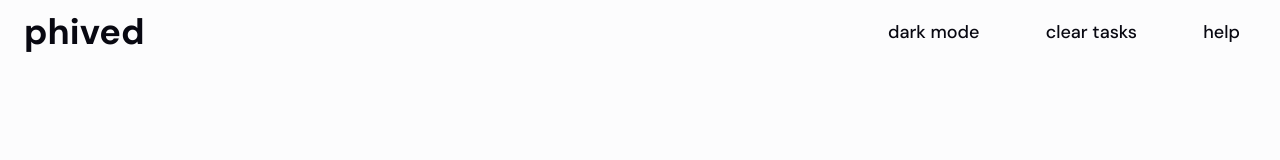
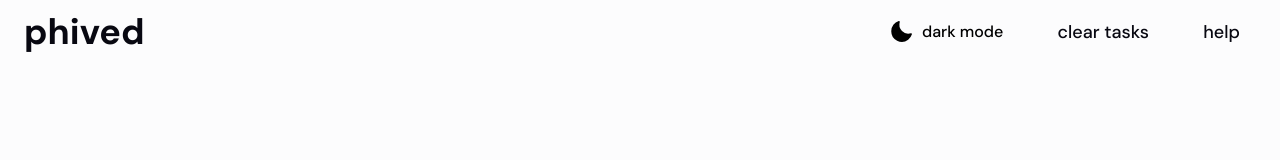
Before and after one commit to LukeberryPi/phived, a React (Vite) app: page / in a window 1280 px wide. Shown: the top 160 px of the page. Built offline with nearby package versions, Linux system fonts and the light colour scheme.

Commit message:
chore: create classNameProp common interface

```diff
--- a/src/components/Header.tsx
+++ b/src/components/Header.tsx
@@ -2,6 +2,7 @@ import { useEffect, useState } from "react";
 import { useTasksContext } from "src/contexts";
 import { Logo } from "src/components/Logo";
 import { handleSetTheme, isThemeSetToDark } from "src/utils";
+import { DarkModeIcon, LightModeIcon } from "src/icons";
 
 export function Header() {
   const { clearTasks, tasks } = useTasksContext();
@@ -21,12 +22,15 @@ export function Header() {
     <header className="fixed top-0 flex h-16 w-full items-center justify-center sm:justify-between sm:px-6">
       <Logo />
       <nav className="flex h-full w-72 items-center justify-between xs:w-80 sm:w-96">
-        <button
-          onClick={toggleDarkMode}
-          className="h-10 select-none rounded-2xl px-3 text-base font-medium text-darkerBlack transition duration-100 hover:bg-darkBlack hover:text-lighterWhite hover:ease-in-out dark:text-lighterWhite dark:hover:bg-lightWhite dark:hover:text-darkBlack xs:text-lg sm:px-4"
-        >
-          {isDarkMode ? "light" : "dark"} mode
-        </button>
+        <div className="group flex select-none items-center gap-2 rounded-2xl py-2 px-3 transition duration-100 hover:bg-darkBlack hover:ease-in-out dark:hover:bg-lightWhite sm:px-4">
+          {isDarkMode ? <LightModeIcon className="" /> : <DarkModeIcon />}
+          <button
+            onClick={toggleDarkMode}
+            className="xs:text-lgtext-darkerBlack text-base font-medium hover:text-lighterWhite dark:text-lighterWhite dark:hover:text-darkBlack"
+          >
+            {isDarkMode ? "light" : "dark"} mode
+          </button>
+        </div>
         <button
           onClick={clearTasks}
           className={`${
--- a/src/components/Tasks.tsx
+++ b/src/components/Tasks.tsx
@@ -111,7 +111,7 @@ export function Tasks() {
                 } flex items-center justify-center bg-lighterWhite pr-2 text-darkerBlack placeholder:select-none hover:cursor-grab dark:bg-darkBlack dark:text-lighterWhite xs:text-lg`}
                 {...provided.dragHandleProps}
               >
-                <DragIcon />
+                <DragIcon className="fill-greyLight dark:fill-greyDark" />
               </span>
               <button
                 onClick={() => handleDone(idx)}
--- a/src/icons/ClearTasksIcon.tsx
+++ b/src/icons/ClearTasksIcon.tsx
@@ -1,8 +1,10 @@
-export function ClearTasksIcon() {
+import { type classNameProp } from "src/utils/classNameProp";
+
+export function ClearTasksIcon({ className }: classNameProp) {
   return (
     <svg xmlns="http://www.w3.org/2000/svg" width="32" height="32" viewBox="0 0 24 24">
       <path
-        fill="#888888"
+        className={className}
         d="M14 10H3v2h11v-2zm0-4H3v2h11V6zM3 16h7v-2H3v2zm11.41 6L17 19.41L19.59 22L21 20.59L18.41 18L21 15.41L19.59 14L17 16.59L14.41 14L13 15.41L15.59 18L13 20.59L14.41 22z"
       />
     </svg>
--- a/src/icons/DarkModeIcon.tsx
+++ b/src/icons/DarkModeIcon.tsx
@@ -1,8 +1,10 @@
-export function DarkModeIcon() {
+import { type classNameProp } from "src/utils/classNameProp";
+
+export function DarkModeIcon({ className }: classNameProp) {
   return (
     <svg xmlns="http://www.w3.org/2000/svg" width="26" height="26" viewBox="0 0 256 256">
       <path
-        className="fill-darkBlack"
+        className={className}
         d="M235.54 150.21a104.84 104.84 0 0 1-37 52.91A104 104 0 0 1 32 120a103.09 103.09 0 0 1 20.88-62.52a104.84 104.84 0 0 1 52.91-37a8 8 0 0 1 10 10a88.08 88.08 0 0 0 109.8 109.8a8 8 0 0 1 10 10Z"
       />
     </svg>
--- a/src/icons/DragIcon.tsx
+++ b/src/icons/DragIcon.tsx
@@ -1,9 +1,11 @@
-export function DragIcon() {
+import { type classNameProp } from "src/utils/classNameProp";
+
+export function DragIcon({ className }: classNameProp) {
   return (
     <svg width="24" height="24" viewBox="0 0 512 512" className="hover:cursor-grab">
       <g
         transform="translate(0.000000,512.000000) scale(0.100000,-0.100000)"
-        className="fill-greyLight dark:fill-greyDark"
+        className={className}
         stroke="none"
       >
         <path
--- a/src/icons/HelpIcon.tsx
+++ b/src/icons/HelpIcon.tsx
@@ -1,8 +1,10 @@
-export function HelpIcon() {
+import { type classNameProp } from "src/utils/classNameProp";
+
+export function HelpIcon({ className }: classNameProp) {
   return (
     <svg xmlns="http://www.w3.org/2000/svg" width="32" height="32" viewBox="0 0 256 256">
       <path
-        fill="#888888"
+        className={className}
         d="M128 24a104 104 0 1 0 104 104A104.11 104.11 0 0 0 128 24Zm0 168a12 12 0 1 1 12-12a12 12 0 0 1-12 12Zm8-48.72v.72a8 8 0 0 1-16 0v-8a8 8 0 0 1 8-8c13.23 0 24-9 24-20s-10.77-20-24-20s-24 9-24 20v4a8 8 0 0 1-16 0v-4c0-19.85 17.94-36 40-36s40 16.15 40 36c0 17.38-13.76 31.93-32 35.28Z"
       />
     </svg>
--- a/src/icons/LightModeIcon.tsx
+++ b/src/icons/LightModeIcon.tsx
@@ -1,8 +1,10 @@
-export function LightModeIcon() {
+import { type classNameProp } from "src/utils/classNameProp";
+
+export function LightModeIcon({ className }: classNameProp) {
   return (
     <svg xmlns="http://www.w3.org/2000/svg" width="26" height="26" viewBox="0 0 256 256">
       <path
-        fill="#888888"
+        fill={className}
         d="M120 40V16a8 8 0 0 1 16 0v24a8 8 0 0 1-16 0Zm8 24a64 64 0 1 0 64 64a64.07 64.07 0 0 0-64-64Zm-69.66 5.66a8 8 0 0 0 11.32-11.32l-16-16a8 8 0 0 0-11.32 11.32Zm0 116.68l-16 16a8 8 0 0 0 11.32 11.32l16-16a8 8 0 0 0-11.32-11.32ZM192 72a8 8 0 0 0 5.66-2.34l16-16a8 8 0 0 0-11.32-11.32l-16 16A8 8 0 0 0 192 72Zm5.66 114.34a8 8 0 0 0-11.32 11.32l16 16a8 8 0 0 0 11.32-11.32ZM48 128a8 8 0 0 0-8-8H16a8 8 0 0 0 0 16h24a8 8 0 0 0 8-8Zm80 80a8 8 0 0 0-8 8v24a8 8 0 0 0 16 0v-24a8 8 0 0 0-8-8Zm112-88h-24a8 8 0 0 0 0 16h24a8 8 0 0 0 0-16Z"
       />
     </svg>
--- /dev/null
+++ b/src/utils/classNameProp.ts
@@ -0,0 +1,4 @@
+// for custom components to accept className prop and be styled via tailwind
+export interface classNameProp {
+  className?: string;
+}
```
